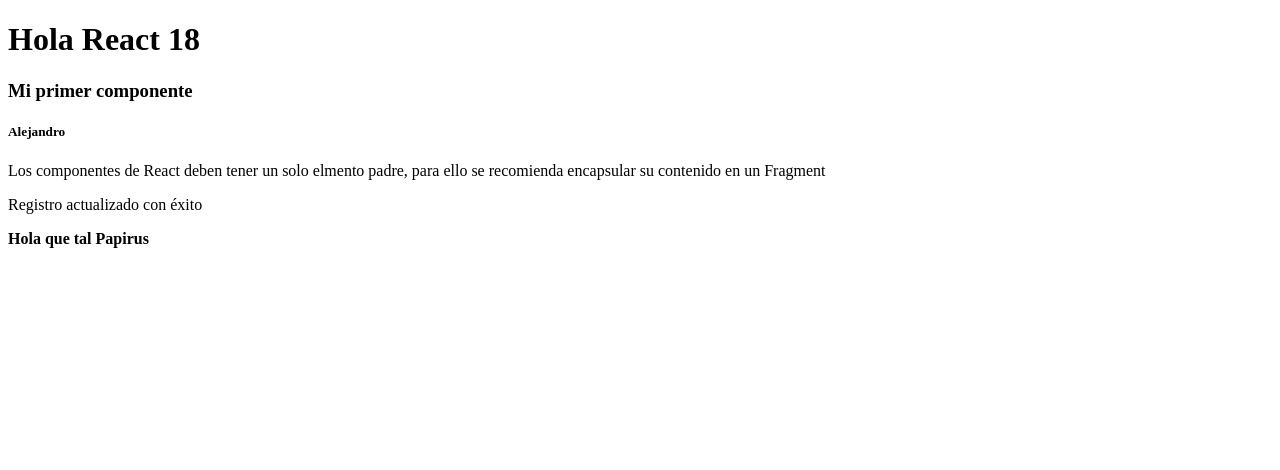
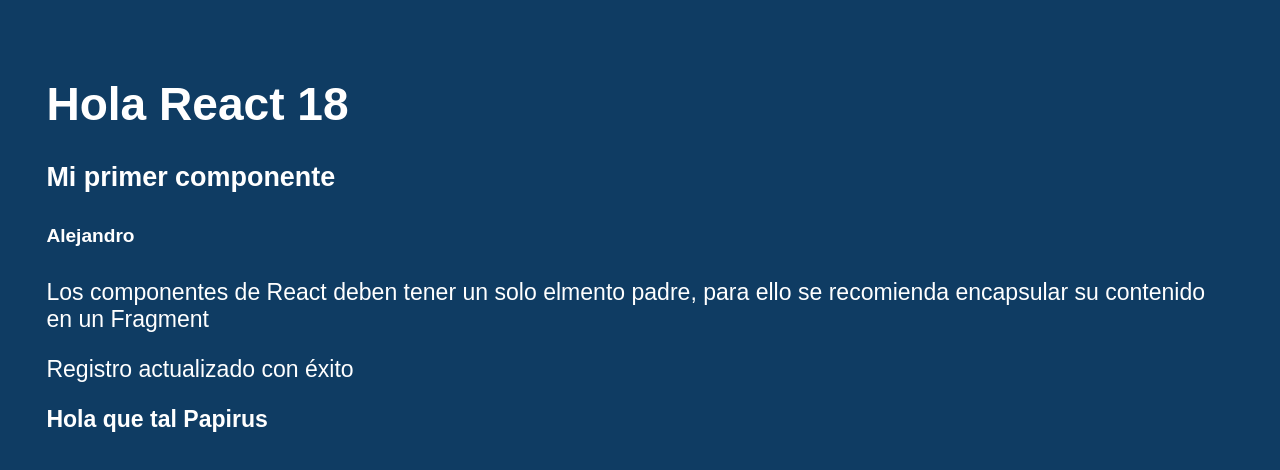
Before and after one commit to alexglzrys/react-CounterExpertApp, a React (Vite) app: page / in a window 1280 px wide. Shown: the top 470 px of the page. Built offline with nearby package versions, Linux system fonts and the light colour scheme.

Commit message:
trabajar con CSS en React

```diff
--- /dev/null
+++ b/src/App.css
@@ -0,0 +1,7 @@
+html, body {
+    background-color: rgb(15, 60, 99);
+    color: #fff;
+    font-family: Arial, Helvetica, sans-serif;
+    font-size: 1.2rem;
+    padding: 1rem;
+}
--- a/src/main.jsx
+++ b/src/main.jsx
@@ -4,6 +4,10 @@ import ReactDOM from 'react-dom/client'
 // Importar componentes
 import App from './HelloWorldApp';
 import FirstApp from './FirstApp';
+
+// Para estilos CSS Globales, se importan directamente en el archivo principal de la aplicación
+// Se puede usar CSS, SASS, LESS, STYLUS, Styles Components, etc. en React - Pero es importante instalar el paquete previamente si se esta trabajando con un preprocesador de CSS, así como configurarlo en el constructor de paquetes (Create-React-App ya viene configruados por defecto), en Vite se encarga tras bambalinas de ello, sin embargo, si trabajamos directamente con Webpack, habra que buscar el loader y configurarlo a mano.
+import './App.css';
 
 // Toda aplicación de React tiene un punto de entrada. Por lo general es el archivo main
 
```
